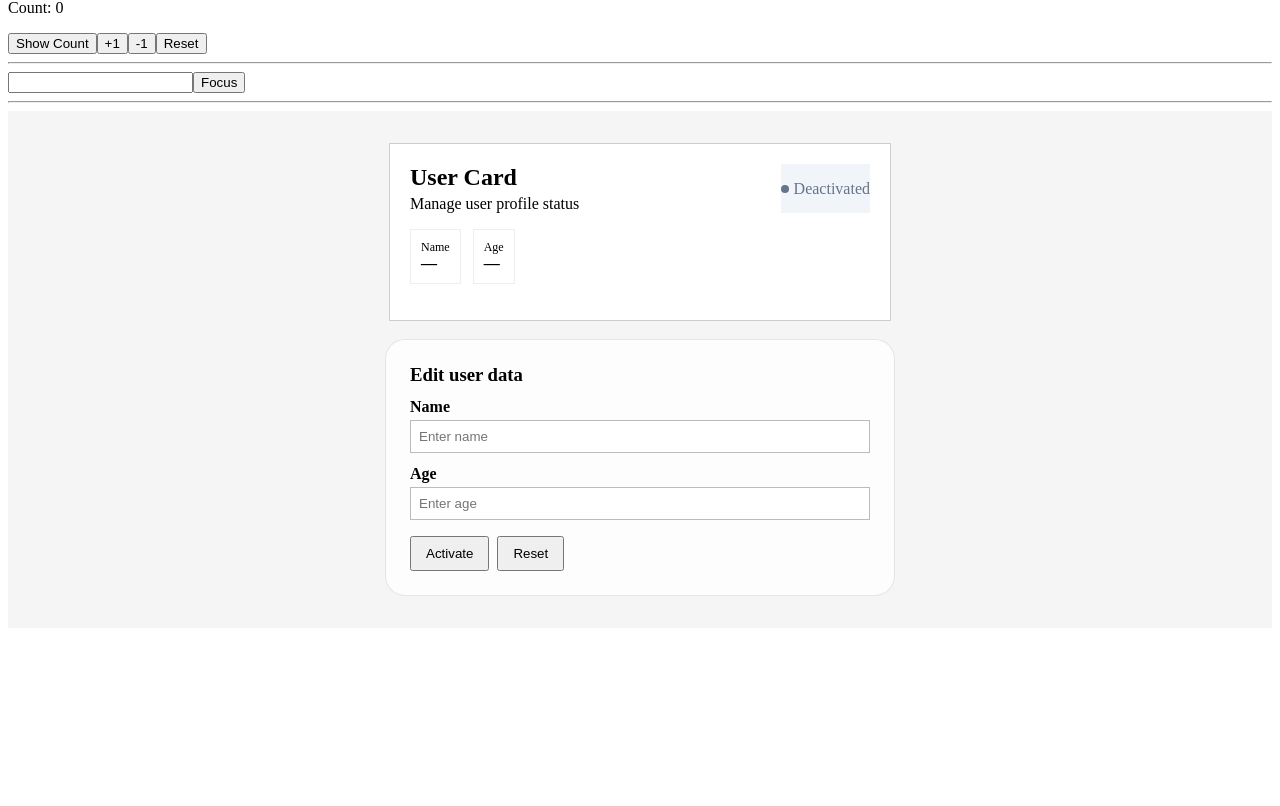
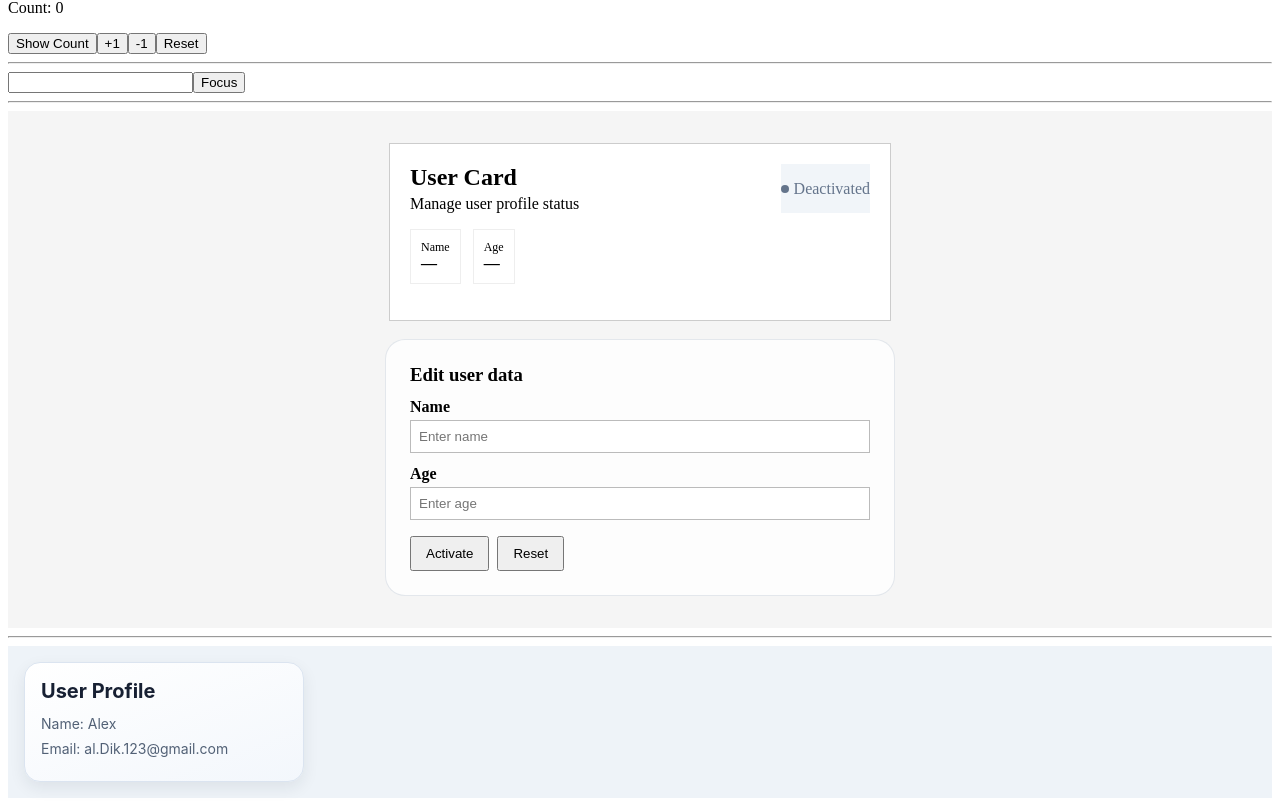
Before and after one commit to VadimContentHunter/tech-lab, a React app in the folder containers/react/project/: page / in a window 1280 px wide. Shown: the part 1150-1956 px from the top of the page. Before the commit the page ends 1786 px from the top, so only its background shows below. Built offline with nearby package versions, Linux system fonts and the light colour scheme.

Commit message:
feat(UserBlock): Add UserBlock component with user context and layout

```diff
--- /dev/null
+++ b/containers/react/project/app/src/UserBlock/UserBlock.tsx
@@ -0,0 +1,18 @@
+import Layout from './components/Layout';
+import { UserContext, UserProfile } from './context/UserContext';
+
+function UserBlock() {
+    const user: UserProfile = {
+        id: 12,
+        name: 'Alex',
+        email: 'al.Dik.123@gmail.com',
+    };
+
+    return (
+        <UserContext.Provider value={user}>
+            <Layout />
+        </UserContext.Provider>
+    );
+}
+
+export default UserBlock;
--- /dev/null
+++ b/containers/react/project/app/src/UserBlock/components/Layout.tsx
@@ -0,0 +1,24 @@
+import type { CSSProperties } from 'react';
+
+import Sidebar from './Sidebar';
+
+const layoutStyle: CSSProperties = {
+    display: 'flex',
+    alignItems: 'stretch',
+    justifyContent: 'flex-start',
+    padding: 16,
+    boxSizing: 'border-box',
+    background: '#eef3f8',
+    fontFamily: 'Inter, ui-sans-serif, system-ui, -apple-system, BlinkMacSystemFont, "Segoe UI", sans-serif',
+    color: '#172033',
+};
+
+function Layout() {
+    return (
+        <main aria-label="User layout" style={layoutStyle}>
+            <Sidebar />
+        </main>
+    );
+}
+
+export default Layout;
--- /dev/null
+++ b/containers/react/project/app/src/UserBlock/components/Sidebar.tsx
@@ -0,0 +1,23 @@
+import type { CSSProperties } from 'react';
+
+import UserProfile from './UserProfile';
+
+const sidebarStyle: CSSProperties = {
+    width: 'min(100%, 280px)',
+    padding: 16,
+    border: '1px solid #dbe4f0',
+    borderRadius: 16,
+    background: 'linear-gradient(160deg, #ffffff 0%, #f3f7fc 100%)',
+    boxShadow: '0 6px 16px rgba(31, 41, 55, 0.08)',
+    boxSizing: 'border-box',
+};
+
+function Sidebar() {
+    return (
+        <aside aria-label="User sidebar" style={sidebarStyle}>
+            <UserProfile />
+        </aside>
+    );
+}
+
+export default Sidebar;
--- /dev/null
+++ b/containers/react/project/app/src/UserBlock/components/UserProfile.tsx
@@ -0,0 +1,29 @@
+import { useContext } from 'react';
+import { UserContext } from '../context/UserContext';
+
+const profileStyle = {
+    heading: { margin: '0 0 12px', fontSize: 20, color: '#172033' },
+    text: { margin: '8px 0', color: '#526176', fontSize: 14 },
+};
+
+function UserProfile() {
+    const user = useContext(UserContext);
+
+    if (!user) {
+        return (
+            <div>
+                <p style={profileStyle.text}>No user data available.</p>
+            </div>
+        );
+    }
+
+    return (
+        <div>
+            <h2 style={profileStyle.heading}>User Profile</h2>
+            <p style={profileStyle.text}>Name: {user.name}</p>
+            <p style={profileStyle.text}>Email: {user.email}</p>
+        </div>
+    );
+}
+
+export default UserProfile;
--- /dev/null
+++ b/containers/react/project/app/src/UserBlock/context/UserContext.tsx
@@ -0,0 +1,9 @@
+import { createContext } from 'react';
+
+export interface UserProfile {
+    id: string | number;
+    name: string;
+    email: string;
+}
+
+export const UserContext = createContext<UserProfile | null>(null);
--- a/containers/react/project/app/src/main.tsx
+++ b/containers/react/project/app/src/main.tsx
@@ -11,6 +11,7 @@ import CastInput from './CastInput';
 import RefCounter from './RefCounter';
 import CastInputClass from './CastInputClass';
 import UserCardReducerComponent from './UserCardReducer';
+import UserBlock from './UserBlock/UserBlock';
 
 const rootElement = document.getElementById('root');
 
@@ -39,5 +40,7 @@ createRoot(rootElement).render(
         <CastInputClass />
         <hr />
         <UserCardReducerComponent />
+        <hr />
+        <UserBlock />
     </StrictMode>
 );
```
